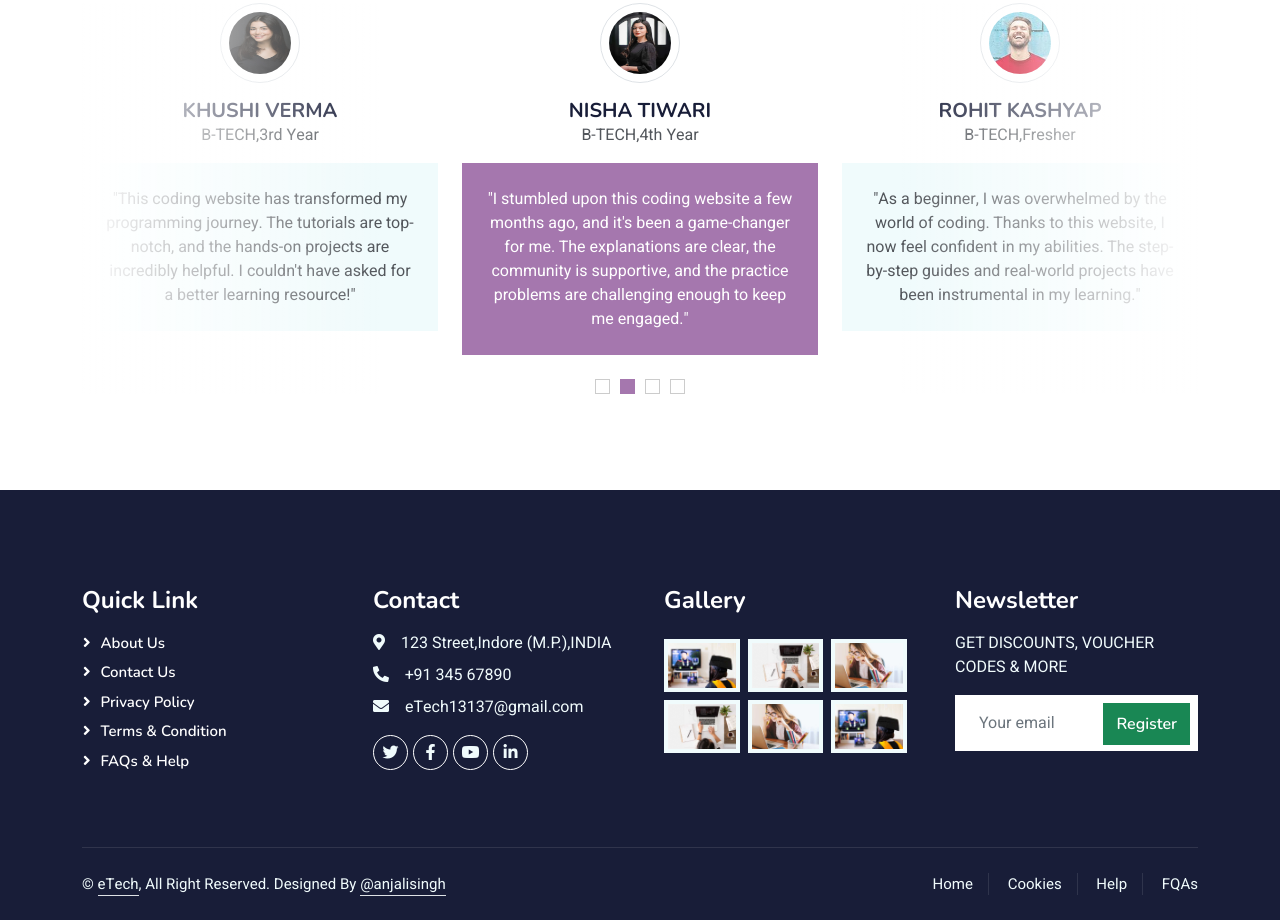
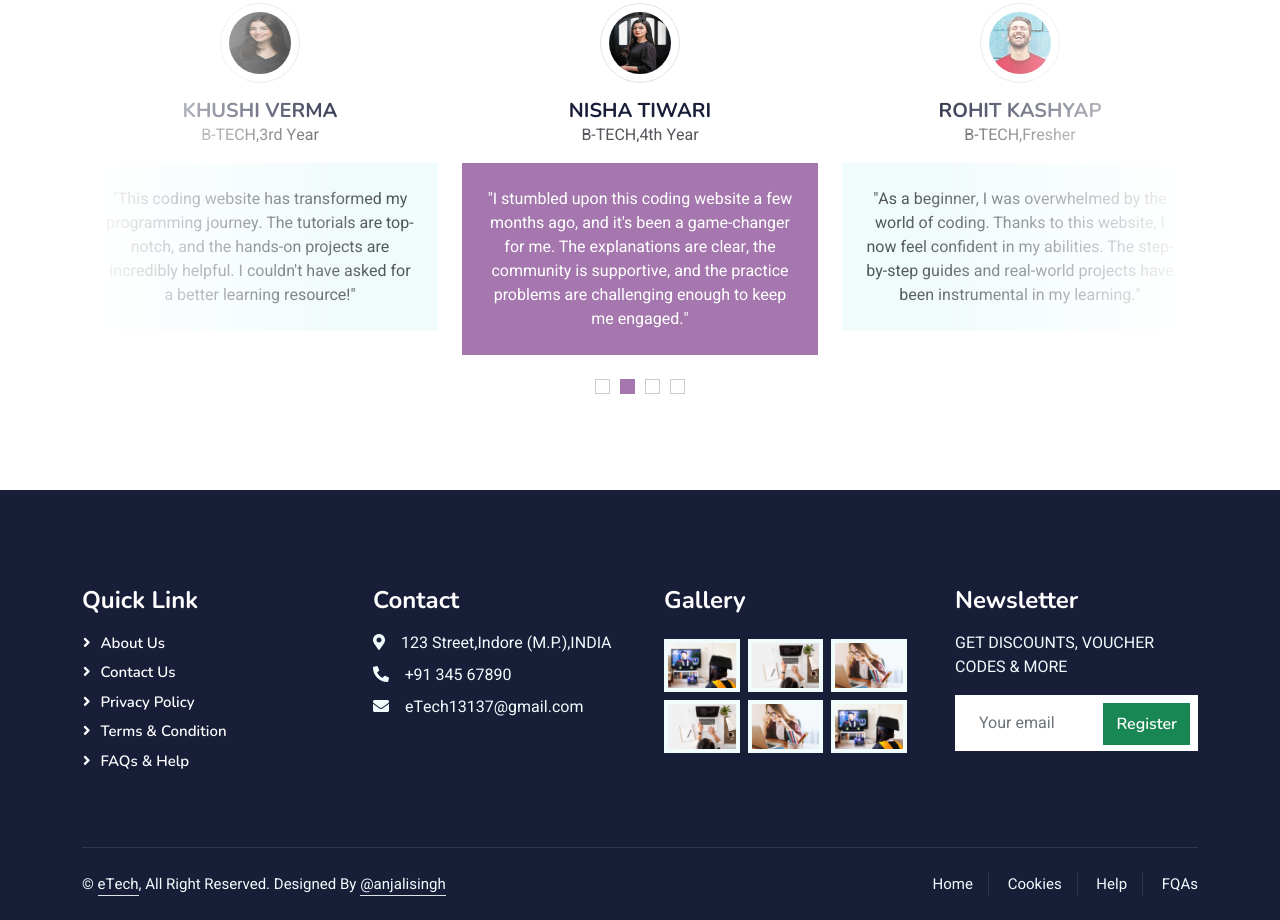
Before and after one commit to anjalisingh45/eTech, a plain HTML site: page index.html in a window 1280 px wide. Shown: the part 3901-4821 px from the top of the page. Drawn offline with nearby package versions, Linux system fonts and the light colour scheme.

Commit message:
Update index.html

```diff
--- a/index.html
+++ b/index.html
@@ -516,12 +516,7 @@
                     <p class="mb-2"><i class="fa fa-map-marker-alt me-3"></i>123 Street,Indore (M.P.),INDIA</p>
                     <p class="mb-2"><i class="fa fa-phone-alt me-3"></i>+91 345 67890</p>
                     <p class="mb-2"><i class="fa fa-envelope me-3"></i>eTech13137@gmail.com</p>
-                    <div class="d-flex pt-2">
-                        <a class="btn btn-outline-light btn-social" href=""><i class="fab fa-twitter"></i></a>
-                        <a class="btn btn-outline-light btn-social" href=""><i class="fab fa-facebook-f"></i></a>
-                        <a class="btn btn-outline-light btn-social" href=""><i class="fab fa-youtube"></i></a>
-                        <a class="btn btn-outline-light btn-social" href=""><i class="fab fa-linkedin-in"></i></a>
-                    </div>
+
                 </div>
                 <div class="col-lg-3 col-md-6">
                     <h4 class="text-white mb-3">Gallery</h4>
@@ -564,7 +559,6 @@
                     <div class="col-md-6 text-center text-md-start mb-3 mb-md-0">
                         &copy; <a class="border-bottom" href="#">eTech</a>, All Right Reserved.
 
-                        <!--/*** This template is free as long as you keep the footer author’s credit link/attribution link/backlink. If you'd like to use the template without the footer author’s credit link/attribution link/backlink, you can purchase the Credit Removal License from "https://htmlcodex.com/credit-removal". Thank you for your support. ***/-->
                         Designed By <a class="border-bottom" href="https://htmlcodex.com">@anjalisingh</a>
                     </div>
                     <div class="col-md-6 text-center text-md-end">
```
